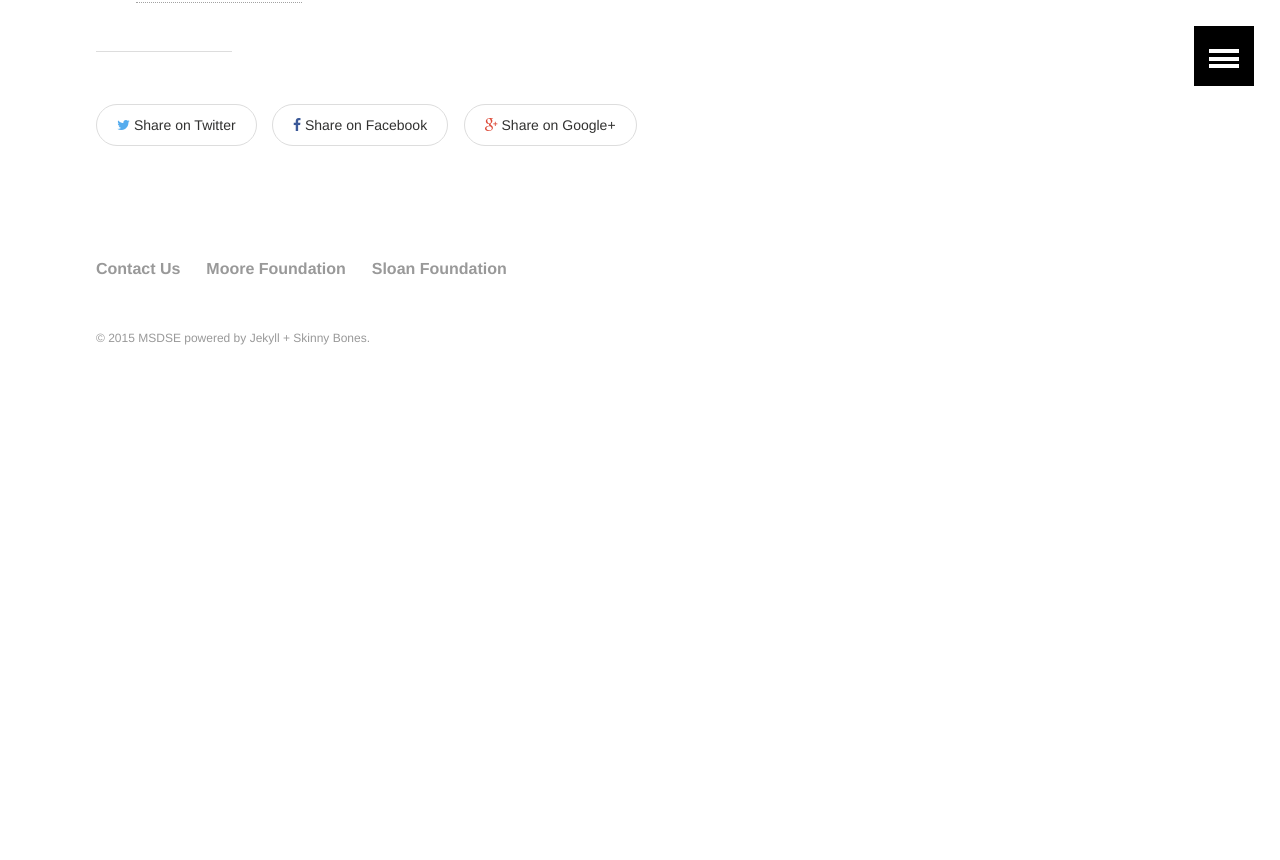
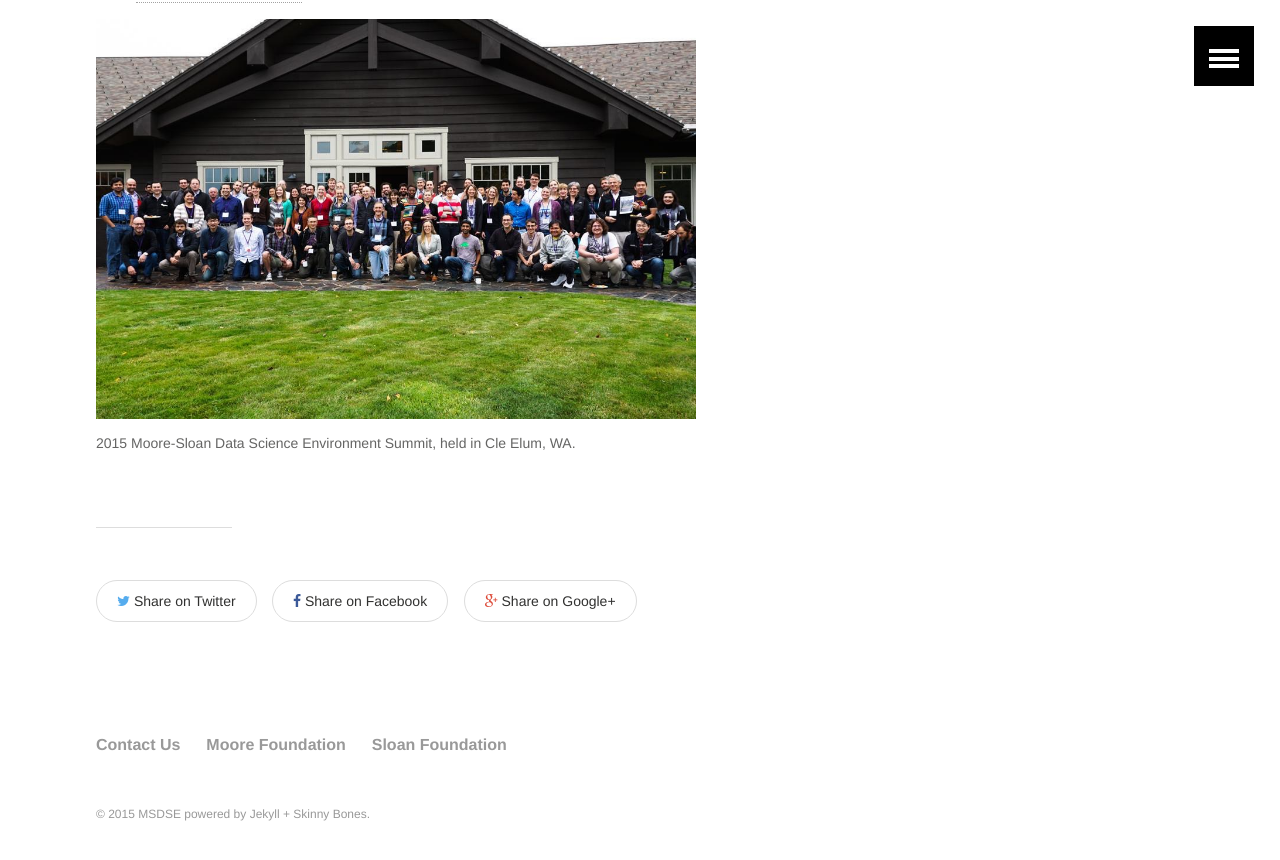
Before and after one commit to DDD-Moore/msdse, a Jekyll site: the page built from about.md, in a window 1280 px wide and 900 px high, scrolled down 2476 px. Shown: the top 860 px of the window. Built offline with Jekyll 4.4.1, drawn with Linux system fonts in a browser that asks for light colours; before the commit the page ends 2900 px from its top, so only the background shows below that.

Commit message:
add pic to about; update other centers link

```diff
--- a/about.md
+++ b/about.md
@@ -45,3 +45,8 @@ At the end of this five-year experiment, our goal at the three universities is t
 - [UC Berkeley Institute for Data Science](/ucb)
 - [NYU Center for Data Science](/nyu)
 - [UW eScience Institute](/uw)
+
+<figure>
+  <img src="/images/2015_summit.JPG" alt="MSDSE Group" width="600">
+  <figcaption>2015 Moore-Sloan Data Science Environment Summit, held in Cle Elum, WA.</figcaption>
+</figure>
```
Also changed, not shown: environments.md (+1 -1 lines), index.md (+1 -1 lines), images/2015_summit.JPG (added), 13 other files.
